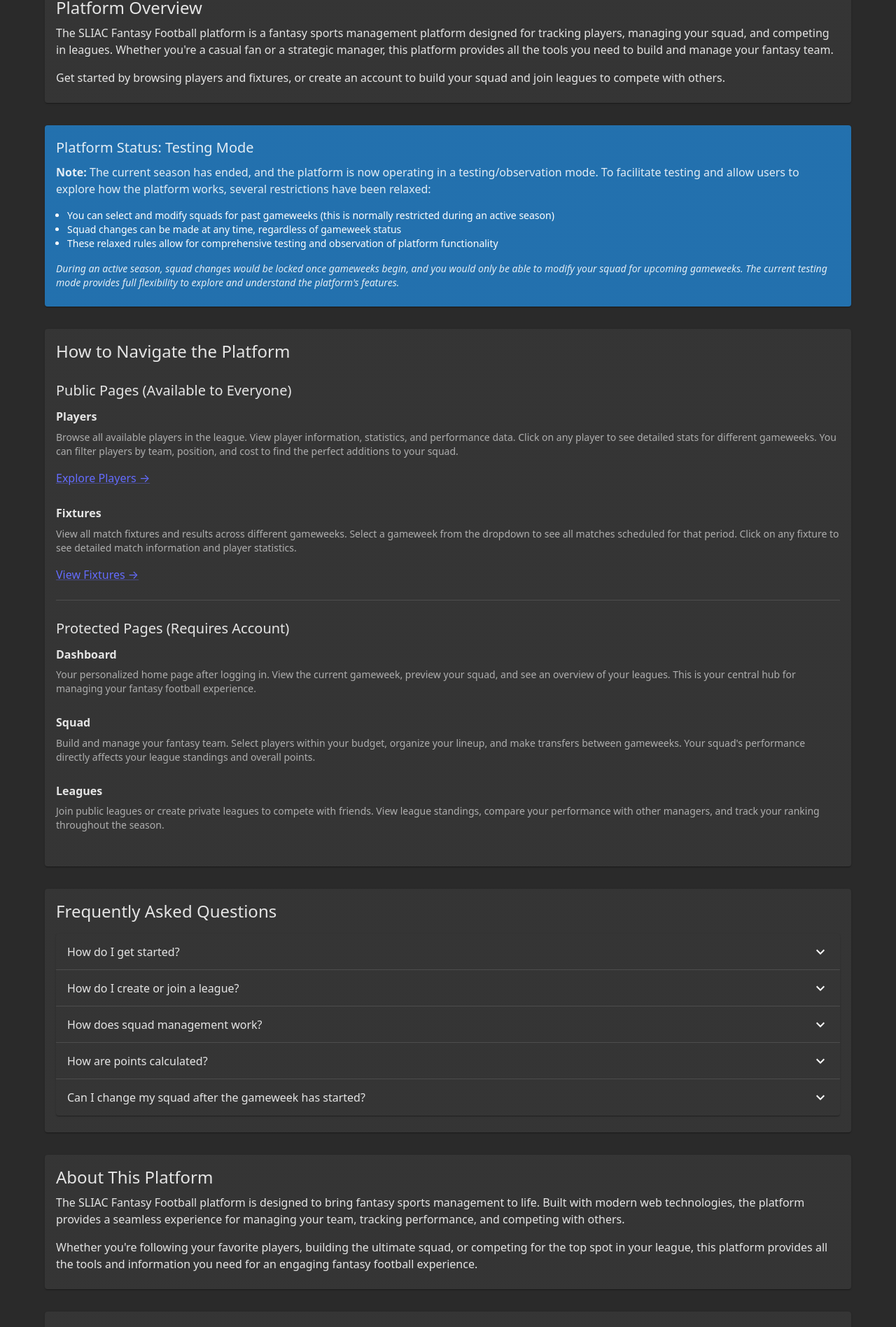
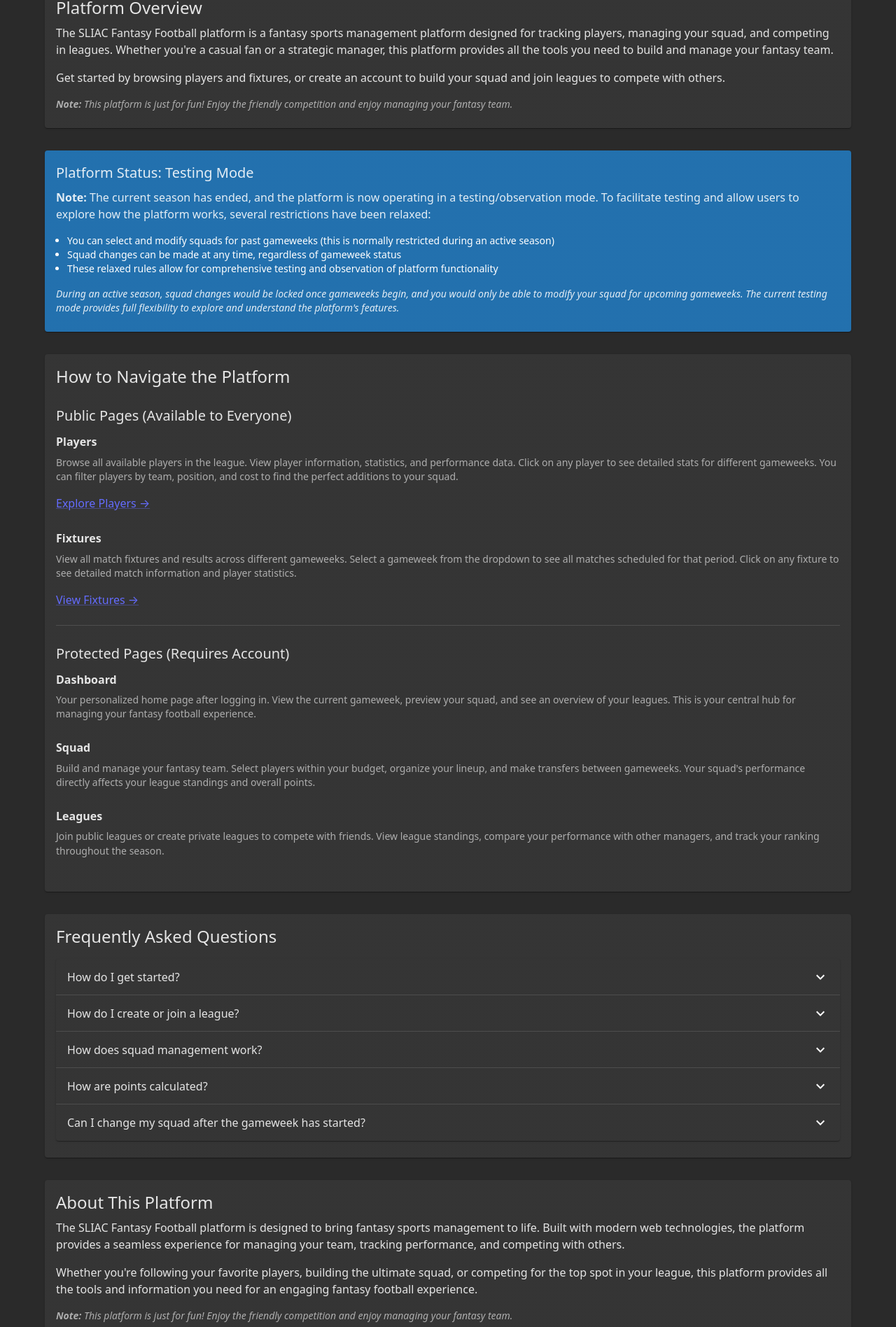
Before and after one commit to kb11031207/Client, a React (Vite) app: page /Client/about in a window 1280 px wide. Shown: the part 251-2147 px from the top of the page at 70% size. Built offline with nearby package versions, Linux system fonts and the light colour scheme; no server answers.

Commit message:
Update AboutPage.tsx

```diff
--- a/src/pages/AboutPage.tsx
+++ b/src/pages/AboutPage.tsx
@@ -43,9 +43,12 @@
             tracking players, managing your squad, and competing in leagues. Whether you're a casual fan or a
             strategic manager, this platform provides all the tools you need to build and manage your fantasy team.
           </Typography>
-          <Typography variant="body1">
+          <Typography variant="body1" paragraph>
             Get started by browsing players and fixtures, or create an account to build your squad and join leagues
             to compete with others.
+          </Typography>
+          <Typography variant="body2" color="text.secondary" sx={{ mt: 2, fontStyle: 'italic' }}>
+            <strong>Note:</strong> This platform is just for fun! Enjoy the friendly competition and enjoy managing your fantasy team.
           </Typography>
         </CardContent>
       </Card>
@@ -316,10 +319,13 @@
             Built with modern web technologies, the platform provides a seamless experience for managing
             your team, tracking performance, and competing with others.
           </Typography>
-          <Typography variant="body1">
+          <Typography variant="body1" paragraph>
             Whether you're following your favorite players, building the ultimate squad, or competing for
             the top spot in your league, this platform provides all the tools and information you need
             for an engaging fantasy football experience.
+          </Typography>
+          <Typography variant="body2" color="text.secondary" sx={{ mt: 2, fontStyle: 'italic' }}>
+            <strong>Note:</strong> This platform is just for fun! Enjoy the friendly competition and enjoy managing your fantasy team.
           </Typography>
         </CardContent>
       </Card>
```
